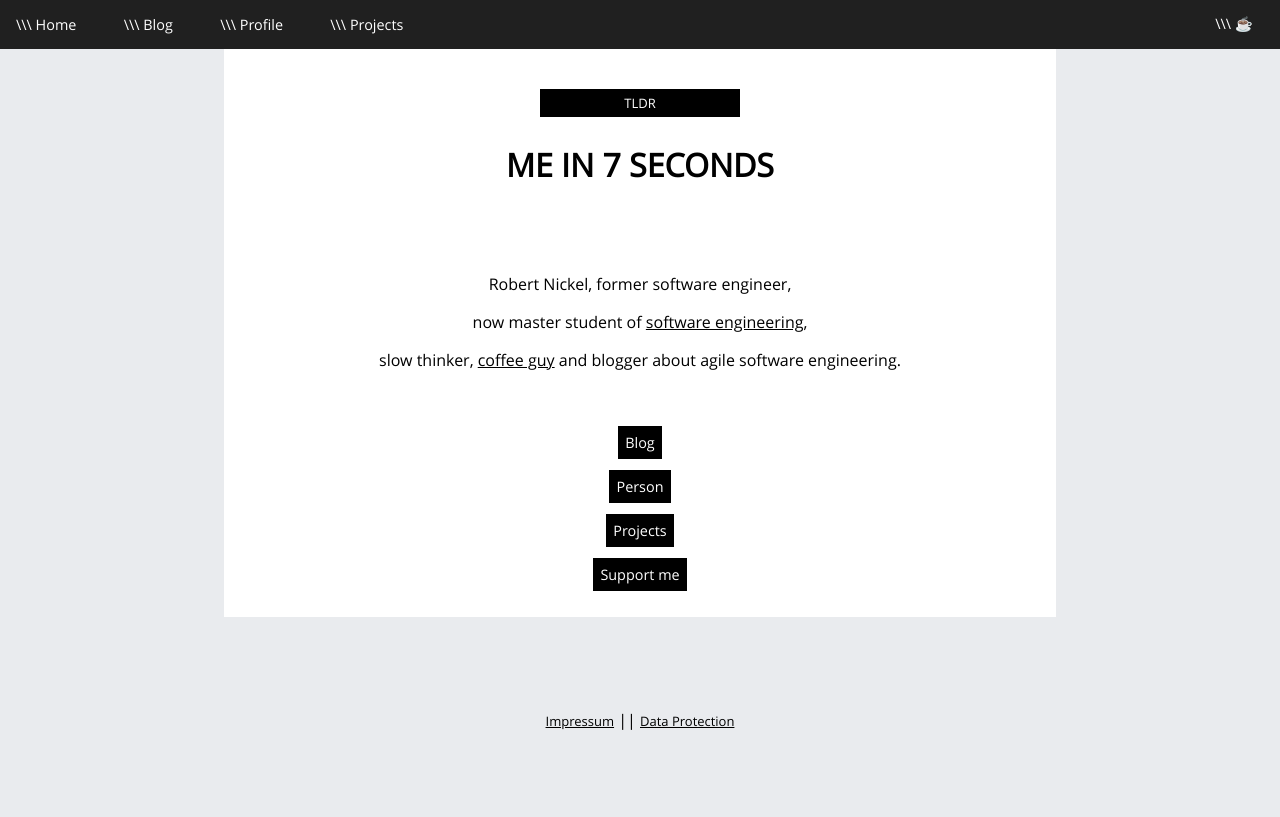
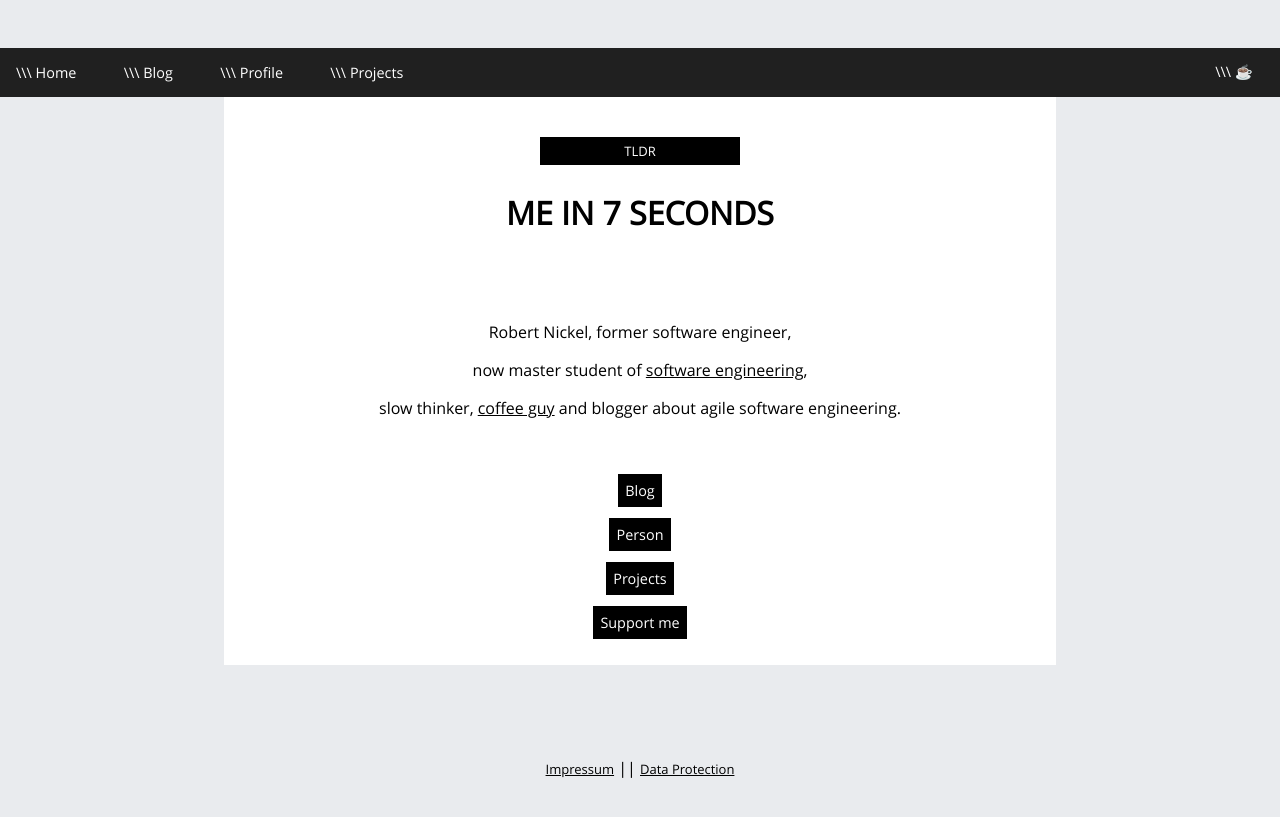
Before and after one commit to Robert-Nickel/Robert-Nickel.github.io, a Jekyll site: the page built from index.html, in a window 1280 px wide. Shown: the top 817 px of the page. Built offline with Jekyll 4.4.1, drawn with Linux system fonts in a browser that asks for light colours.

Commit message:
Update default.html

```diff
--- a/_layouts/default.html
+++ b/_layouts/default.html
@@ -19,7 +19,9 @@
         <a href="/projects.html">\\\&nbsp;Projects</a>
         <a style="float: right" href="https://ko-fi.com/robertnickel">\\\&nbsp;☕</a>
     </div>
-    {{ content }}
+    <div style="margin-top: 3em">
+        {{ content }}
+    </div>
     <br><br>
     <div class="footer">
         <a class="profile-comment" href="impressum.html">Impressum</a> ||
```
